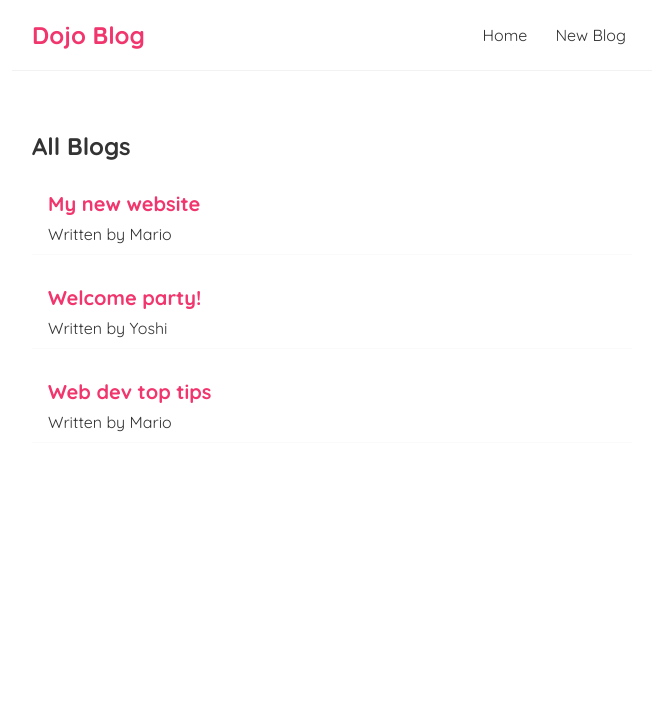
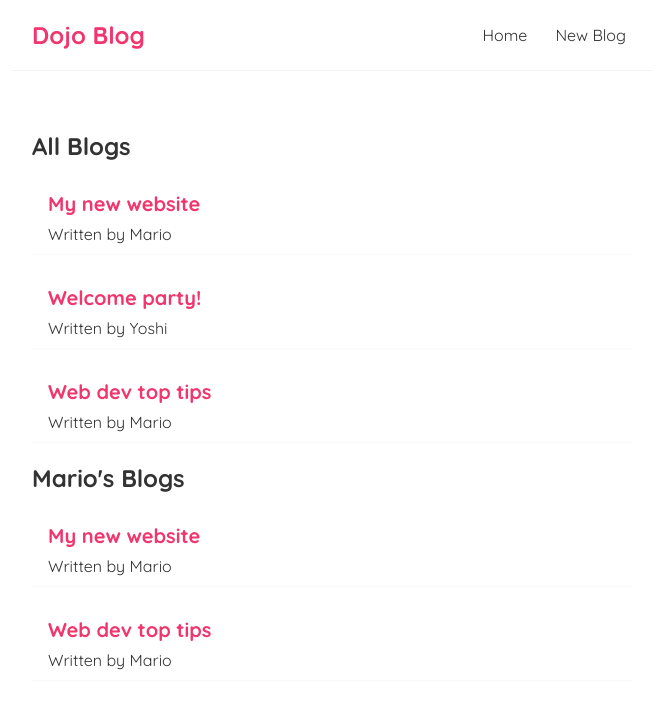
Before and after one commit to codelahiru/webdev-react-dojo-blog, a React (Create React App) app in the folder dojo-blog/: page / in a window 1280 px wide. Shown: the top 708 px of the page, without its empty margins (308-964 px from the left). Built offline with nearby package versions, Linux system fonts and the light colour scheme.

Commit message:
lesson 12

```diff
--- a/dojo-blog/src/Home.js
+++ b/dojo-blog/src/Home.js
@@ -20,6 +20,7 @@
     return (
         <div className="home">
             <BlogList blogs={ blogs } title="All Blogs"/>
+            <BlogList blogs={ blogs.filter((blog) => blog.author === 'Mario') } title="Mario's Blogs"/>
         </div>
      );
 }
```
